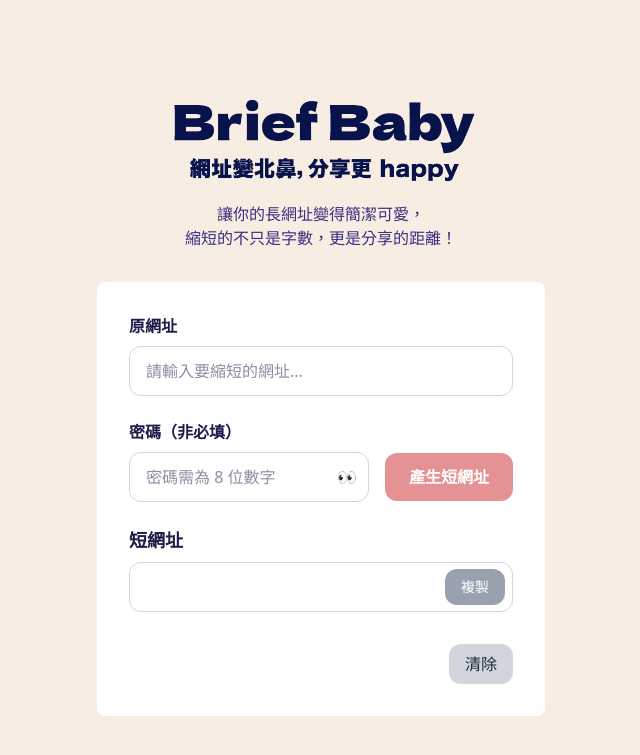
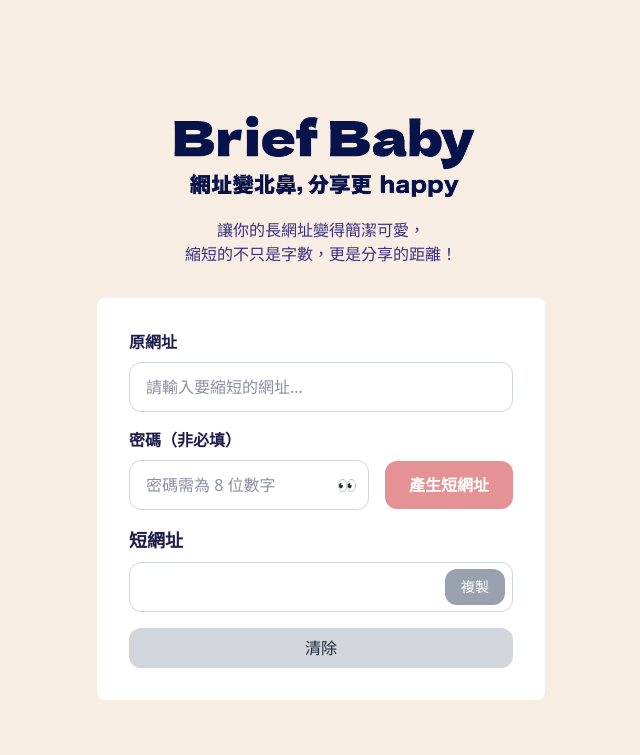
Before and after one commit to comea22/url-shortener, a Django app: page / in a window 1280 px wide. Shown: the top 755 px of the page, without its empty margins (319-959 px from the left). Run offline with Django 4.2, Linux system fonts and the light colour scheme.

Commit message:
style: adjust layout

```diff
--- a/shortener/templates/shortener/form.html
+++ b/shortener/templates/shortener/form.html
@@ -11,7 +11,6 @@
 
   <img src="{% static 'images/main.png' %}" alt="Brief Baby png" class="max-w-xs h-auto">
 
-  {% comment %} <h2 class="text-2xl text-[#3c2f80] mb-8">網址變北鼻，分享更 happy</h2> {% endcomment %}
 
   <p class="text-[#3c2f80] text-center mb-8">
     讓你的長網址變得簡潔可愛，<br>
@@ -23,7 +22,7 @@
       {% csrf_token %}
 
 
-      <div class="mb-6">
+      <div class="mb-4">
         <label for="id_original_url" class="block text-[#1d1d4a] font-semibold mb-2">
           {{ form.original_url.label }}
         </label>
@@ -38,7 +37,7 @@
       </div>
 
 
-      <div class="mb-6">
+      <div class="mb-4">
         <label for="id_password" class="block text-[#1d1d4a] font-semibold mb-2">
           {{ form.password.label }}
         </label>
@@ -68,7 +67,7 @@
 
 
     <h2 class="text-[#1d1d4a] text-lg font-semibold mb-2">短網址</h2>
-    <div class="relative inline-block mb-8">
+    <div class="relative inline-block mb-4">
       <input type="text" id="shortUrlInput" readonly
         value="{{ short_url|default:'' }}"
         class="w-96 py-3 px-4 pr-20 border border-gray-300 rounded-xl focus:outline-none focus:ring-2 focus:ring-[#3c2f80] bg-white text-[#1d1d4a]">
@@ -82,7 +81,7 @@
     <form method="get">
       <div class="flex justify-end">
         <button type="submit"
-          class="bg-gray-300 text-gray-800 px-4 py-2 rounded-xl hover:bg-gray-400">
+          class="w-96 bg-gray-300 text-gray-800 px-4 py-2 rounded-xl hover:bg-gray-400">
           清除
         </button>
       </div>
--- a/theme/static/css/dist/styles.css
+++ b/theme/static/css/dist/styles.css
@@ -317,6 +317,12 @@
   }
   .w-96 {
     width: calc(var(--spacing) * 96);
+  }
+  .w-100 {
+    width: calc(var(--spacing) * 100);
+  }
+  .w-120 {
+    width: calc(var(--spacing) * 120);
   }
   .w-auto {
     width: auto;
```
Also changed, not shown: 1 other file.
